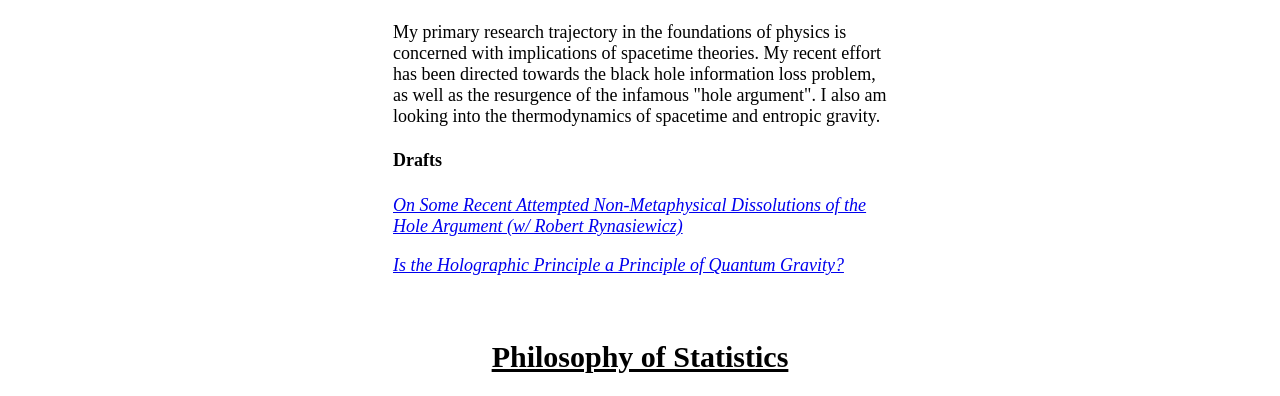
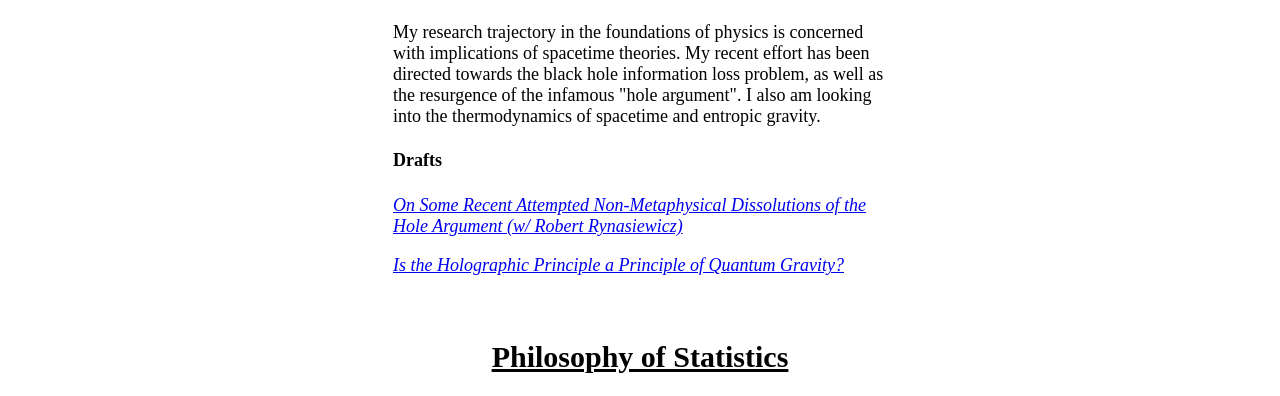
Before and after one commit to csarledge/csarledge.github.io, a plain HTML site: page favorites.html in a window 1280 px wide. Shown: the part 691-1087 px from the top of the page. Drawn offline with Linux system fonts and the light colour scheme.

Commit message:
Update favorites.html

```diff
--- a/favorites.html
+++ b/favorites.html
@@ -129,7 +129,7 @@ h2 {
 
         <h2> Foundations of Spacetime Theories </h2>
 
-     <p style="text-align:left"> My primary research trajectory in the foundations of
+     <p style="text-align:left"> My research trajectory in the foundations of
       physics is concerned with implications of spacetime theories.
       My recent effort has been directed towards the black hole information loss problem,
       as well as the resurgence of the infamous "hole argument".
```
